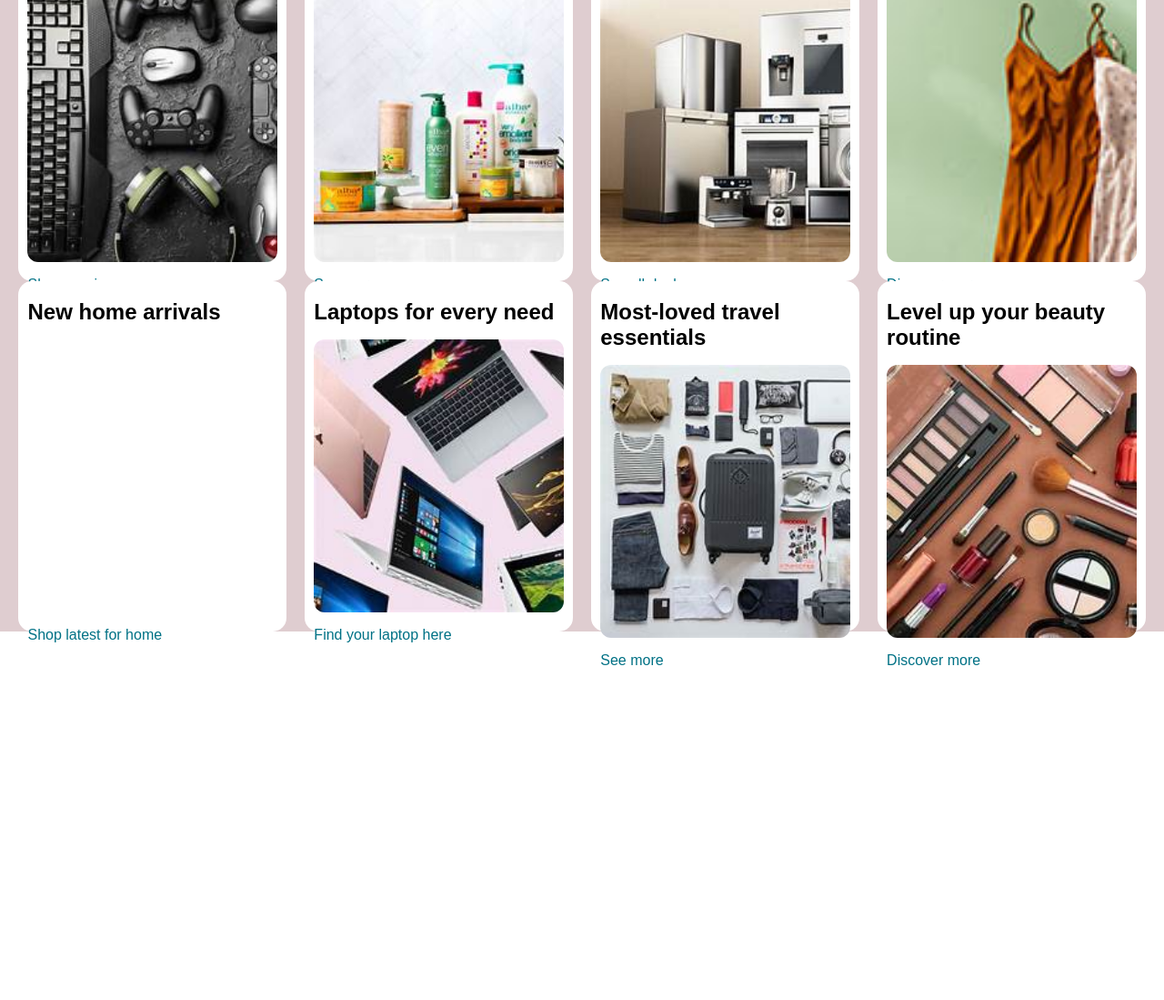
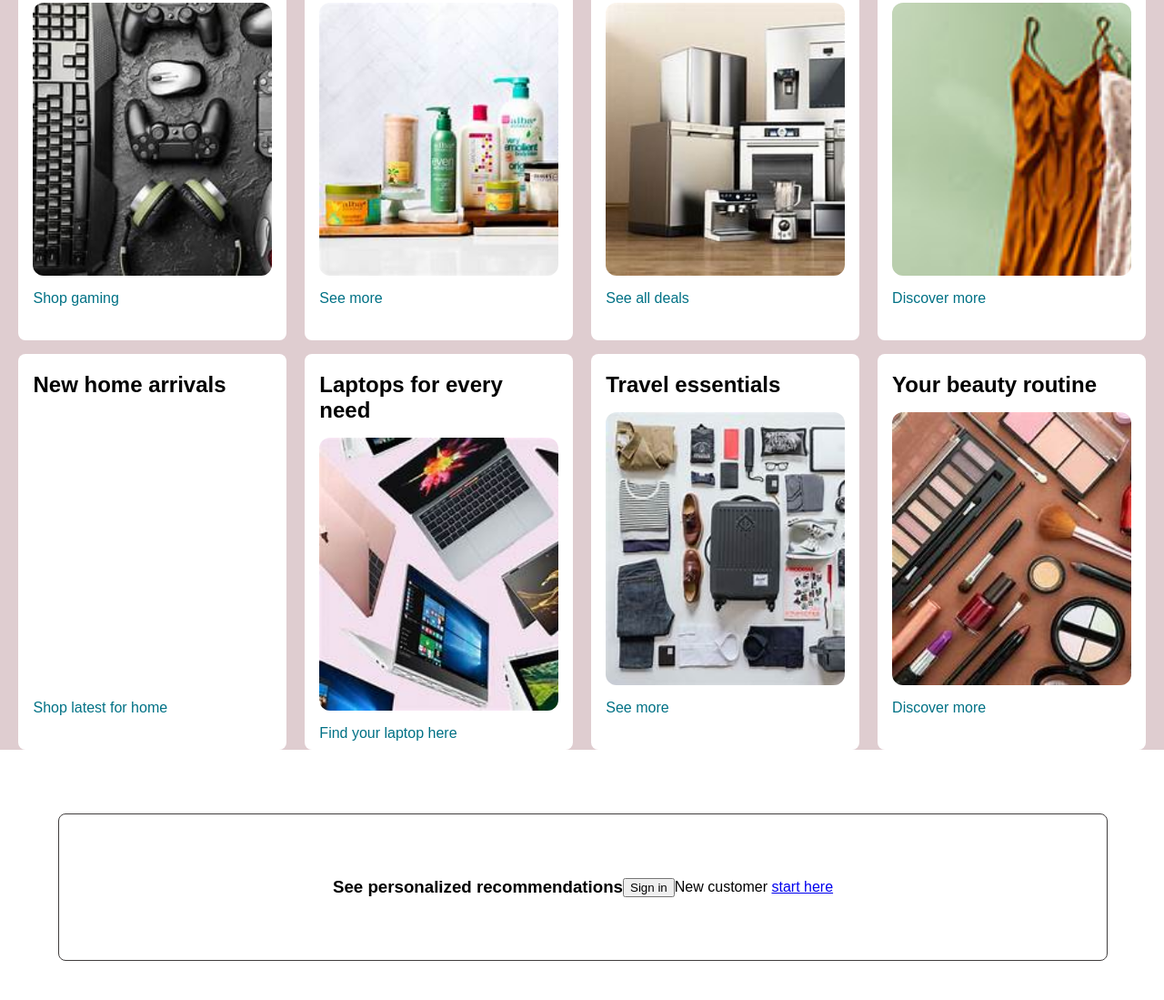
Before and after one commit to AbhisekMandal/Amazon.com-clone, a plain HTML site: page index.html in a window 1280 px wide. Shown: the part 776-1875 px from the top of the page at 91% size. Before the commit the page ends 1511 px from the top, so only its background shows below. Drawn offline with nearby package versions, Linux system fonts and the light colour scheme.

Commit message:
Sign-in added

```diff
--- a/index.css
+++ b/index.css
@@ -184,12 +184,13 @@
    background-color: rgb(223, 205, 208);
   }
   .box{
-   height: 350px;
+   height: 400px;
    width: 23%;
    background-color: white;
    z-index: 999;
    padding: 20px 0px 15px;
-   border-radius: 15px;
+   margin-top: 15px;
+   border-radius: 8px;
 
   }
   .box-img{
@@ -201,8 +202,8 @@
    border-radius: 12px;
   }
   .box-content{
-   margin-left: 10px;
-   margin-right: 10px;
+   margin-left: 1rem;
+   margin-right: 1rem;
   }
   .box-content p{
    color: #007185;
@@ -234,3 +235,22 @@
    margin-bottom: 20px auto;
   }
        */
+.sign-in{
+   width: 100%;
+   height: 250px;
+   margin-top: 25px;
+
+}
+.sign-in-border{
+   height: 160px;
+   width: 90%;
+   display: flex;
+   justify-content: center;
+   align-items: center;
+   position: relative;
+   top: 45px;
+   left:5% ;
+   border: 1px solid rgb(65, 62, 62);
+   border-radius: 8px;
+
+}
--- a/index.html
+++ b/index.html
@@ -104,8 +104,6 @@
                 <p>Discover more</p>
             </div>
         </div>
-    </div>
-    <div class="shop-section">
         <div class="box">
             <div class="box-content">
                 <h2>New home arrivals </h2>
@@ -122,14 +120,14 @@
         </div>
         <div class="box">
             <div class="box-content">
-                <h2>Most-loved travel essentials</h2>
+                <h2>Travel essentials</h2>
                 <div style="background-image: url('./Images/tra.jpg');" class="box-img"></div>
                 <p>See more</p>
             </div>
         </div>
         <div class="box">
             <div class="box-content">
-                <h2>Level up your beauty routine</h2>
+                <h2>Your beauty routine</h2>
                 <div style="background-image: url('./Images/beauty1.jpg');" class="box-img"></div>
                 <p>Discover more</p>
             </div>
@@ -159,5 +157,14 @@
     const swiper = swiperEl.swiper;
   </script> -->
 
+  <footer>
+    <div class="sign-in">
+        <div class="sign-in-border">
+            <h3>See personalized recommendations</h3>
+            <button>Sign in</button>
+            <p>New customer <a href="#">start here</a></p>
+        </div>
+    </div>
+  </footer>
 </body>
 </html>
```
